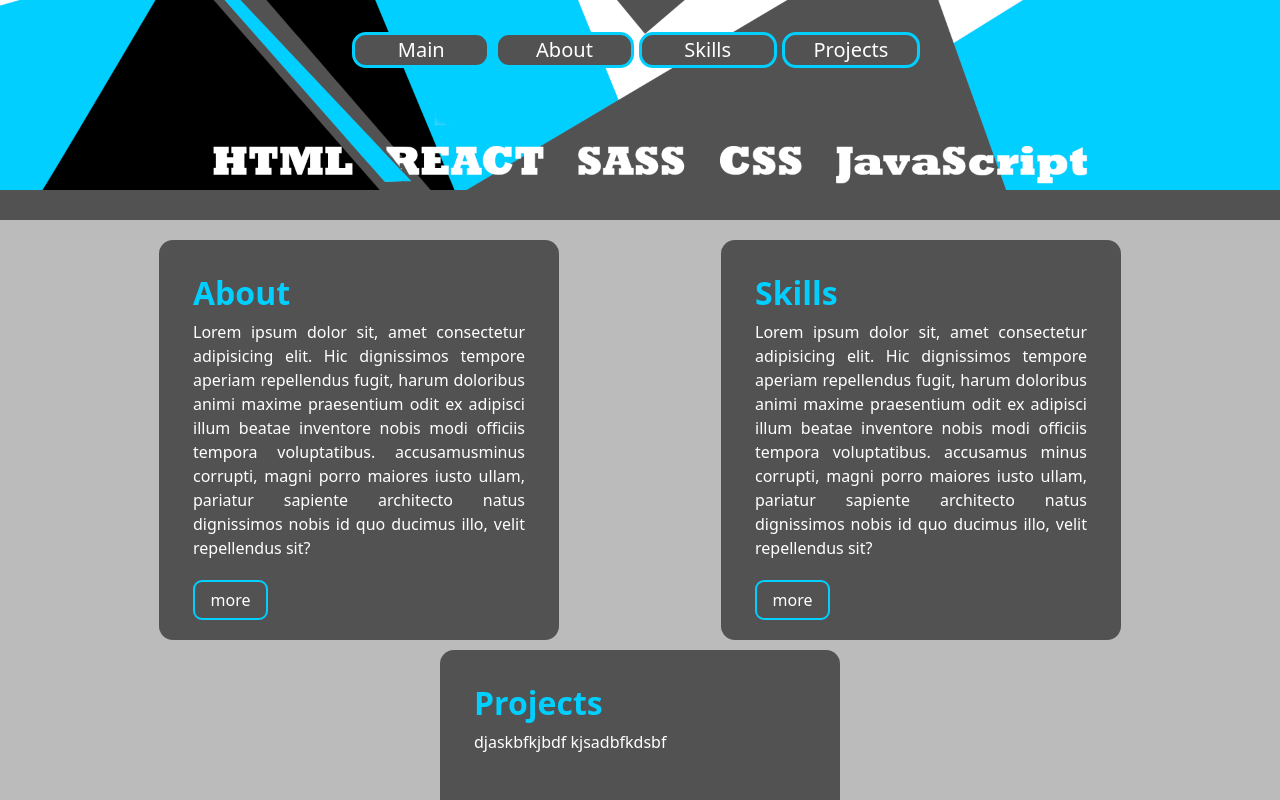
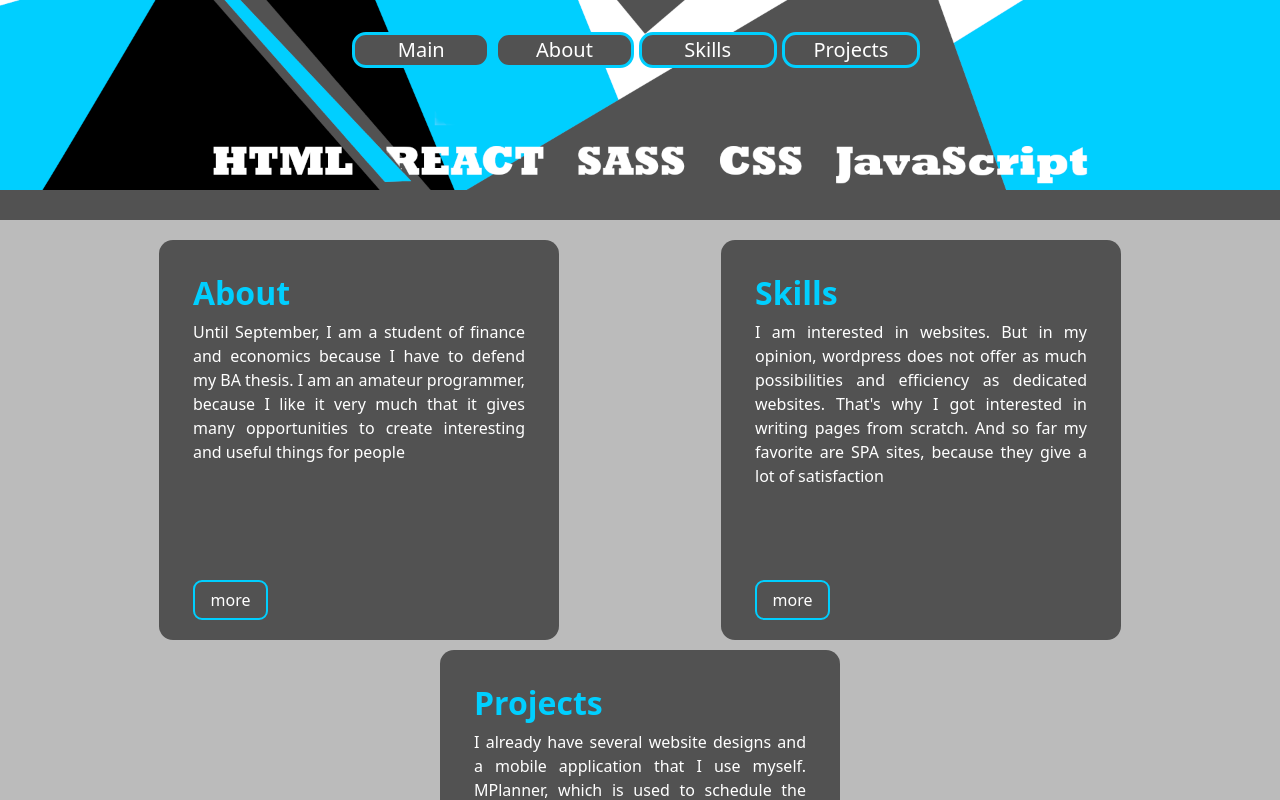
Before and after one commit to Matty8313/Portfolio, a React (Create React App) app: page / in a window 1280 px wide. Shown: the top 800 px of the page. Built offline with nearby package versions, Linux system fonts and the light colour scheme.

Commit message:
poprawione-teksty-Logo

```diff
--- a/src/Logo.js
+++ b/src/Logo.js
@@ -13,12 +13,11 @@
 
         <BackGround/>
         <div id="upper-margin">
-        <Klocreverse id="upper-margin "link="/About"txt="Lorem ipsum dolor sit, amet consectetur adipisicing elit. Hic dignissimos tempore aperiam repellendus fugit, harum doloribus animi maxime praesentium odit ex adipisci illum beatae inventore nobis modi officiis tempora voluptatibus.
-                accusamusminus corrupti, magni porro maiores iusto ullam, pariatur sapiente architecto natus dignissimos nobis id quo ducimus illo, velit repellendus sit?" about="About"
+        <Klocreverse id="upper-margin "link="/About"txt="Until September, I am a student of finance and economics because I have to defend my BA thesis. I am an amateur programmer, because I like it very much that it gives many opportunities to create interesting and useful things for people" about="About"
                 link2="/Skills" txt2="
-                Lorem ipsum dolor sit, amet consectetur adipisicing elit. Hic dignissimos tempore aperiam repellendus fugit, harum doloribus animi maxime praesentium odit ex adipisci illum beatae inventore nobis modi officiis tempora voluptatibus. accusamus minus corrupti, magni porro maiores iusto ullam, pariatur sapiente architecto natus dignissimos nobis id quo ducimus illo, velit repellendus sit? "
+                I am interested in websites. But in my opinion, wordpress does not offer as much possibilities and efficiency as dedicated websites. That's why I got interested in writing pages from scratch. And so far my favorite are SPA sites, because they give a lot of satisfaction"
                 about2="Skills"
-                link3="/Projects" txt3="djaskbfkjbdf kjsadbfkdsbf" about3="Projects"
+                link3="/Projects" txt3="I already have several website designs and a mobile application that I use myself. MPlanner, which is used to schedule the week and saves memory in LocalStorage. I ran this web solution through androidStudio and I use it on my phone" about3="Projects"
                 />
         </div>
 
```
